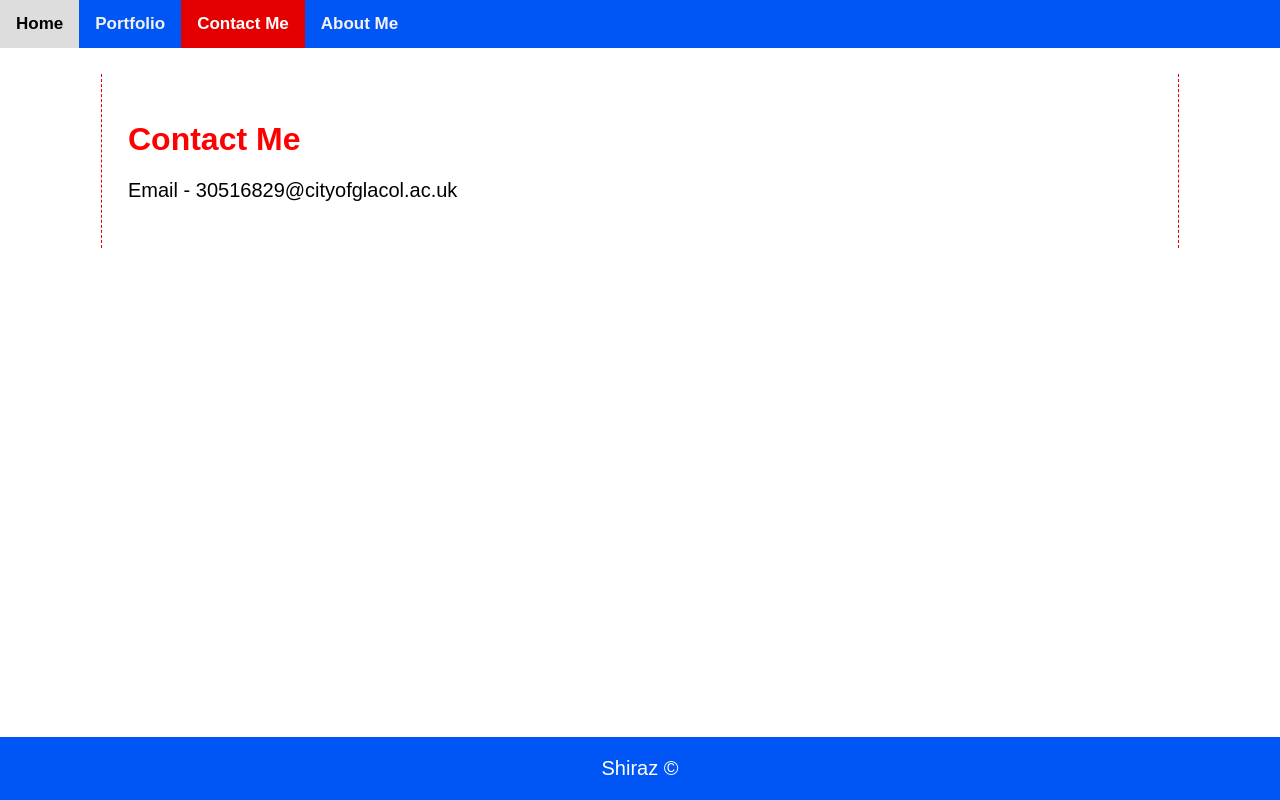
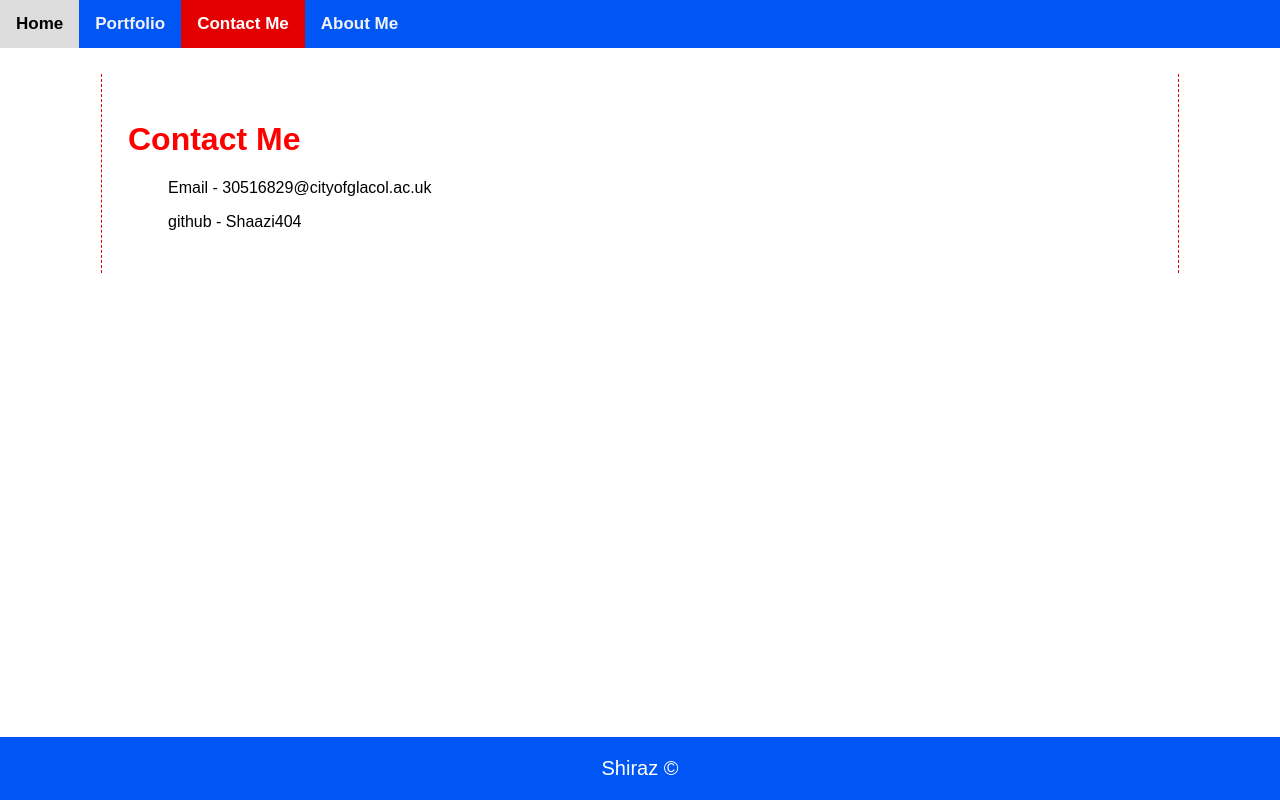
Before and after one commit to Shaazi404/College-Website, a plain HTML site: page contact_me.html in a window 1280 px wide. Drawn offline with Linux system fonts and the light colour scheme.

Commit message:
Update contact_me.html

```diff
--- a/contact_me.html
+++ b/contact_me.html
@@ -30,8 +30,8 @@
 
   <h1 style="color:red;">Contact Me</h1>
 
-<p>Email - 30516829@cityofglacol.ac.uk</p>
-
+<ul>Email - 30516829@cityofglacol.ac.uk</ul>
+<ul>github - Shaazi404</ul>
 </main>
 
 <div class="footer">
```
